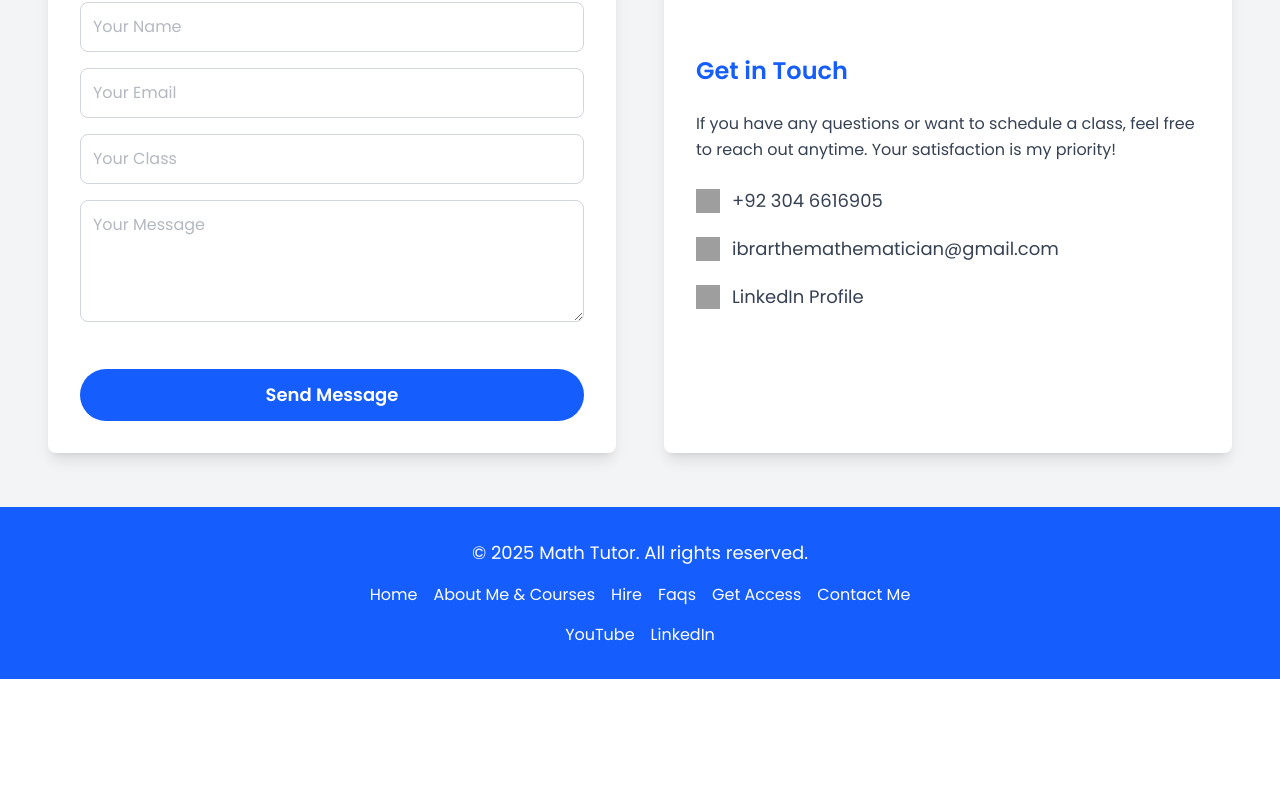
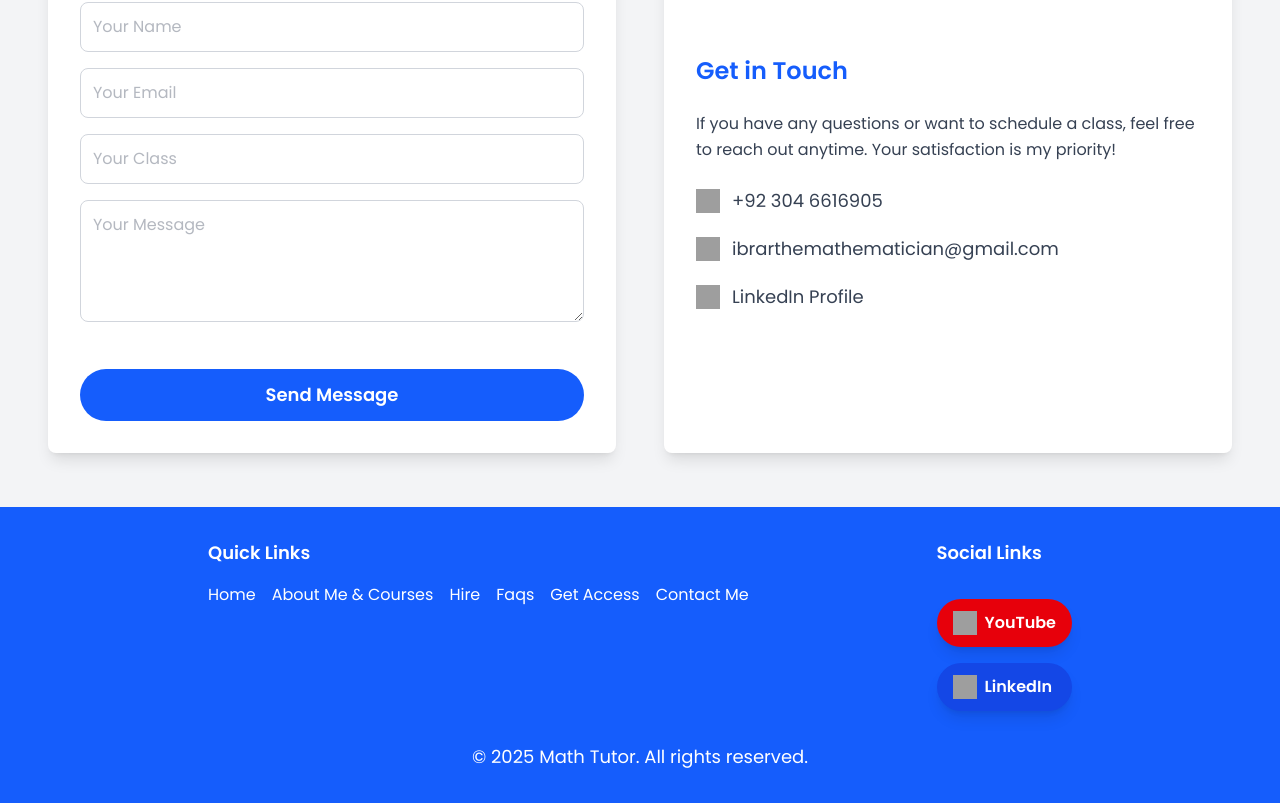
Before and after one commit to FAIZANMUHAMMAD-311/maths-sir, a Next.js app: page / in a window 1280 px wide. Shown: the part 4360-5163 px from the top of the page. Before the commit the page ends 5039 px from the top, so only its background shows below. Built offline with nearby package versions, Linux system fonts and the light colour scheme; grey boxes are pictures that could not be loaded.

Commit message:
Footer.js

```diff
--- a/src/app/components/Footer.js
+++ b/src/app/components/Footer.js
@@ -1,18 +1,59 @@
 export default function Footer() {
   return (
     <footer className="bg-blue-600 text-white py-8 select-none">
-        <div className="container mx-auto max-w-4xl px-4 text-center">
-          <p className="text-lg">© 2025 Math Tutor. All rights reserved.</p>
-          <div className="mt-4 flex flex-wrap justify-center gap-4 text-sm md:text-base">
+      <div className="container mx-auto max-w-4xl px-4">
+        {/* Flex container for Quick Links and Social Links */}
+        <div className="flex flex-col md:flex-row justify-between">
+          {/* Left Side: Quick Links */}
+          <div className="mb-8 md:mb-0">
+            <h3 className="text-lg font-semibold mb-4">Quick Links</h3>
+            <div className="flex flex-wrap gap-4 text-sm md:text-base">
               {['home', 'about', 'hire', 'faqs', 'access', 'contact'].map((section) => (
-              <a key={section} href={`#${section}`} className="hover:text-gray-200">
+                <a key={section} href={`#${section}`} className="hover:text-gray-200 block">
                   {section === 'about' ? 'About Me & Courses' : section === 'access' ? 'Get Access' : section === 'contact' ? 'Contact Me' : section.charAt(0).toUpperCase() + section.slice(1)}
                 </a>
               ))}
             </div>
-          <div className="mt-4 flex flex-wrap justify-center gap-4 text-sm md:text-base">
-            <a href="https://www.youtube.com/@IbrartheMathematician" target="_blank" className="hover:text-gray-200">YouTube</a>
-            <a href="https://www.linkedin.com/in/ibrar-tahir-2519b120a" target="_blank" className="hover:text-gray-200">LinkedIn</a>
+          </div>
+
+          {/* Right Side: Social Links */}
+          <div className="flex flex-col gap-4">
+            <h3 className="text-lg font-semibold mb-4">Social Links</h3>
+            {/* YouTube Floating Button */}
+            <a
+              href="https://www.youtube.com/@IbrarTheMathematician"
+              target="_blank"
+              rel="noopener noreferrer"
+              className="bg-red-600 text-white px-4 py-3 rounded-full flex items-center shadow-lg transition-all duration-300 hover:scale-110"
+            >
+              <img
+                src="https://upload.wikimedia.org/wikipedia/commons/4/42/YouTube_icon_%282013-2017%29.png"
+                alt="YouTube Logo"
+                className="w-5 sm:w-6 h-5 sm:h-6 block"
+              />
+              <span className="ml-2 text-sm sm:text-base font-semibold hidden sm:inline">YouTube</span>
+            </a>
+
+            {/* LinkedIn Floating Button */}
+            <a
+              href="https://www.linkedin.com/in/ibrar-tahir-2519b120a"
+              target="_blank"
+              rel="noopener noreferrer"
+              className="bg-blue-700 text-white px-4 py-3 rounded-full flex items-center shadow-lg transition-all duration-300 hover:scale-110"
+            >
+              <img
+                src="https://upload.wikimedia.org/wikipedia/commons/c/ca/LinkedIn_logo_initials.png"
+                alt="LinkedIn Logo"
+                className="w-5 sm:w-6 h-5 sm:h-6 block"
+              />
+              <span className="ml-2 text-sm sm:text-base font-semibold hidden sm:inline">LinkedIn</span>
+            </a>
+          </div>
+        </div>
+
+        {/* Copyright Text */}
+        <div className="mt-8 text-center">
+          <p className="text-lg">© 2025 Math Tutor. All rights reserved.</p>
         </div>
       </div>
     </footer>
```
Lines whose indentation alone changed are shown as unchanged.
